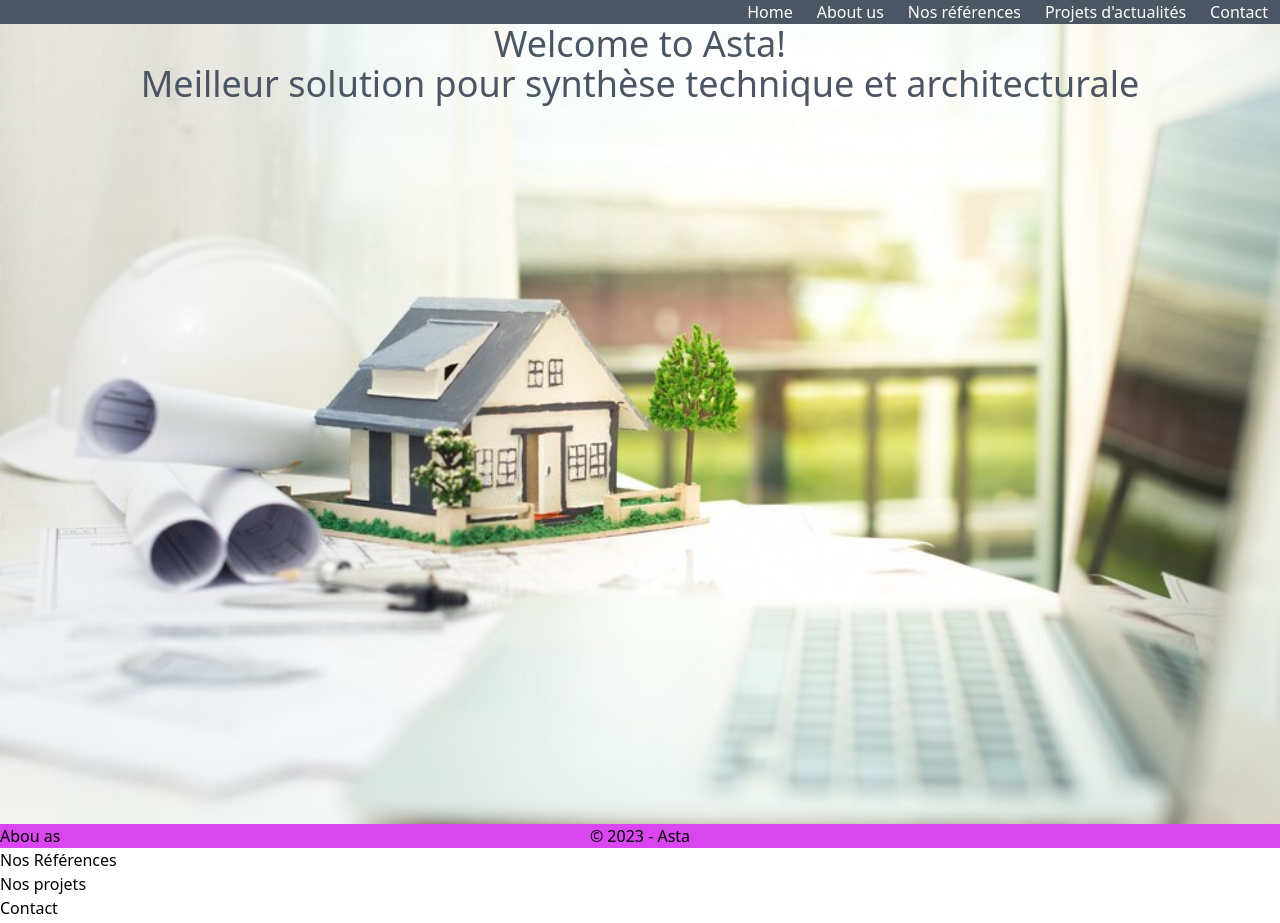
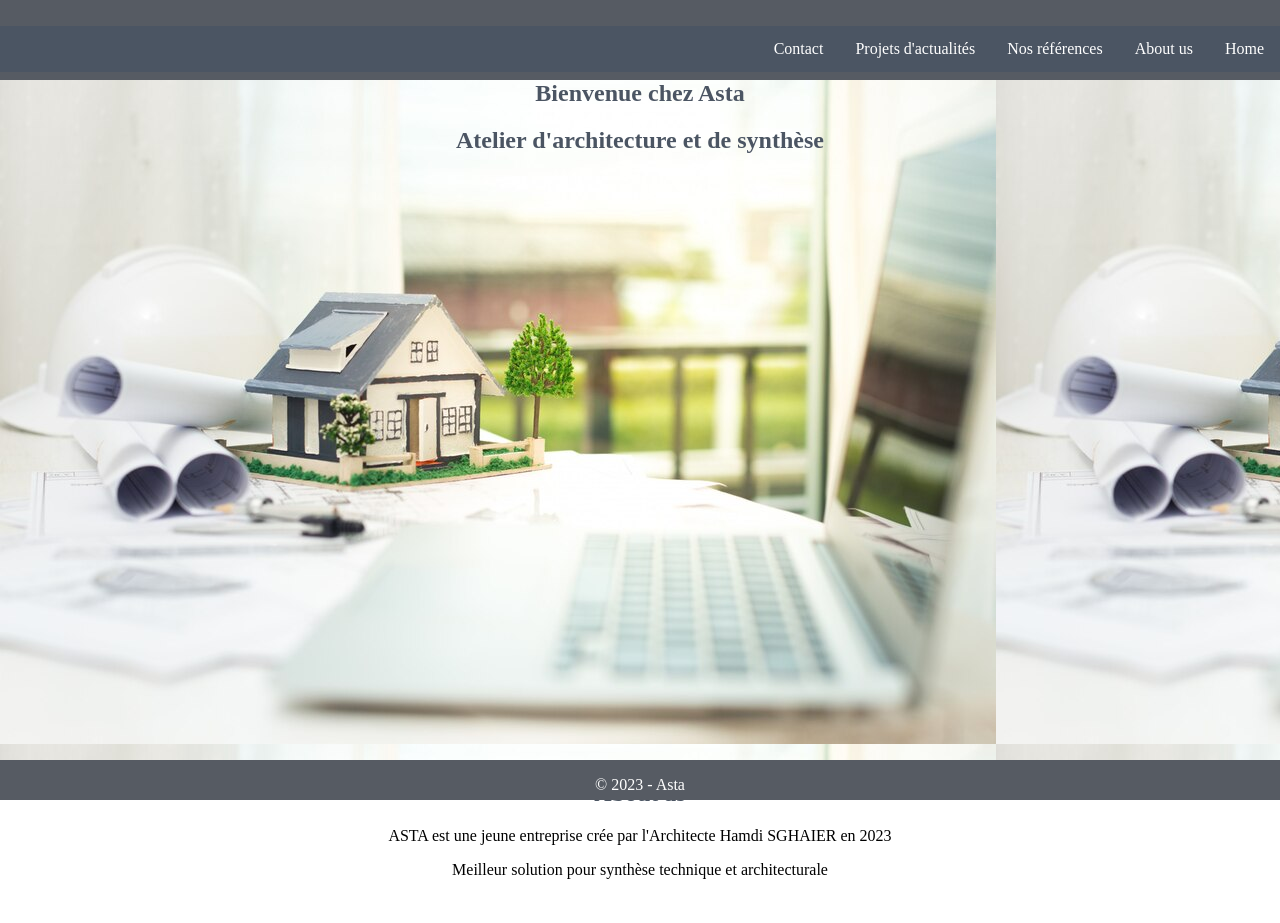
Before and after one commit to ahmed2007/ASTA-WEB-SITE, a website: page public/index.html in a window 1280 px wide. Shown: the top 923 px of the page. Drawn offline with Linux system fonts and the light colour scheme.

Commit message:
css instead tailwind

```diff
--- a/package.json
+++ b/package.json
@@ -11,7 +11,6 @@
   "author": "",
   "license": "ISC",
   "devDependencies": {
-    "tailwindcss": "^3.4.1"
   },
   "dependencies": {
     "@fortawesome/fontawesome-free": "^6.5.1"
--- a/public/index.html
+++ b/public/index.html
@@ -1,42 +1,73 @@
 <!doctype html>
-<html class="h-full w-full" lang="fr">
+<html class="" lang="fr">
 <head>
   <meta charset="utf-8">
   <title>ASTA</title>
-  <link rel="stylesheet" href="main.css">
+  <link rel="stylesheet" href="/src/styles.css">
   <link href="assets/fontawesome/css/fontawesome.css" rel="stylesheet">
   <link href="assets/fontawesome/css/all.css" rel="stylesheet">
 
 </head>
-<body class="h-full w-full">
-        <header class="bg-gray-600 gap-2">
-                <nav class="flex justify-end">
-                    <ul class="flex flex-row">
-                        <li class="text-white px-3"><a href="#home">Home</a></li>
+<body >
+    <div id="page">
+                <header id="header" class="col">
+                    <div class="h-tier"></div>
+                    <div class="h-tier">
+                        <nav id="navbar">
+                            <ul class="row">
+                                <li class=""><a href="#home">Home</a></li>
                                 <li class="text-white px-3"><a href="#about">About us</a></li>
                                 <li class="text-white px-3"><a href="#ref">Nos références</a></li>
                                 <li class="text-white px-3"><a href="#projet">Projets d'actualités</a></li>
                                 <li class="text-white px-3"><a href="#contact">Contact</a></li>
                             </ul>
-                </nav>
+                        </nav></div>
+
+                    <div class="h-tier"></div>
+
         </header>
-        <main class="h-full">
-            <!-- home-->
-            <section id="home" class="w-full h-full bg-[url('assets/img/image2.jpg')] bg-cover">
-                <div></div>
-                <h2 class="text-center text-gray-600 text-4xl">Welcome to Asta!</h2>
-                <h2  class="text-center text-gray-600 text-4xl">Meilleur solution pour synthèse technique et architecturale </h2>
+        <main id="main">
+                <section id="home" class="h-5eme">
+                        <h1 class="text-center text-gray-600 m-0">Bienvenue chez Asta</h1>
+                        <h2  class="text-center text-gray-600 text-3xl">Atelier d'architecture et de synthèse</h2>
                     </section>
 
-            <section id="about">Abou as</section>
-            <section id="ref">Nos Références</section>
-            <section id="projet">Nos projets</section>
-            <section id="contact">Contact</section>
+
+
+                <section id="about" class="h-5eme">
+                    <div class="flex flex-col">
+                        <div><h1 class="text-center text-gray-600">About as</h1></div>
+                        <div>
+                            <div class="flex flex-col text-center">
+                                <p>ASTA est une jeune entreprise crée par l'Architecte Hamdi SGHAIER en 2023</p>
+                                <p>Meilleur solution pour synthèse technique et architecturale </p>
+                            </div>
+                            <div >
+                                <!-- <img src="assets/img/hamdi.jpg" alt="Photo de Hamdi"> -->
+                            </div>
+                        </div>
+                        <div></div>
+                    </div>
+
+
+
+
+
+                </section>
+                <section id="ref" class="h-5eme">
+                    <h1 class="text-center text-gray-600">Nos Références</h1></section>
+                <section id="projet"  class="h-5eme">
+                    <h1 class="text-center">Nos projets</h1></section>
+                <section id="contact"  class="h-5eme">
+                    <h1 class="text-center text-gray-600">Contact</h1></section>
+
 
         </main>
 
-        <footer class="h-1/10 bg-fuchsia-500">
+        <footer id="footer">
             <p class="text-center">&copy; 2023 - Asta</p>
         </footer>
+    </div>
+
 </body>
 </html>
--- a/src/styles.css
+++ b/src/styles.css
@@ -1,3 +1,88 @@
-@tailwind base;
-@tailwind components;
-@tailwind utilities;
+html, body {
+    height: 100%;
+    margin: 0;
+}
+
+#page {
+    height: 100%;
+    width: 100%;
+
+}
+#header {
+    width: 100%;
+    height: 10%;
+    background-color:  rgb(86, 91, 99);
+}
+
+#main{
+    width: 100%;
+    height: 85%;
+}
+
+#footer {
+    width: 100%;
+    height: 5%;
+    background-color:  rgb(86, 91, 99);
+    text-align: center;
+    margin: 0;
+    color: white;
+    position: fixed;
+}
+.text-center {
+    text-align: center;
+}
+
+.col {
+    flex-direction: column;
+}
+
+.text-gray-600 {
+    color:  rgb(75 85 99);
+}
+
+#home {
+    background-image: url('/public/assets/img/image2.jpg');
+}
+
+
+ul {
+    list-style-type: none;
+    margin: 0;
+    padding: 0;
+    overflow: hidden;
+    background-color: rgb(75 85 99);
+  }
+
+  li {
+    float: right;
+  }
+
+  li a {
+    display: block;
+    color: white;
+    text-align: center;
+    padding: 14px 16px;
+    text-decoration: none;
+  }
+
+  /* Change the link color to #111 (black) on hover */
+  li a:hover {
+    background-color: rgb(70, 93, 128);
+  }
+
+
+  .h-tier {
+    height: 33%;
+  }
+
+  .h-5eme {
+    height: 100%;
+  }
+
+  .h-100 {
+
+  }
+
+  .m-0 {
+    margin: 0;
+  }
--- a/tailwind.config.js
+++ /dev/null
@@ -1,8 +0,0 @@
-module.exports = {
-  content: ["./src/**/*.{html,js}", "./public/*.html"],
-  theme: {
-    extend: {},
-  },
-  plugins: [
-  ],
-};
```
Also changed, not shown: public/assets/img/Hamdi.jpg (added), public/main.css (deleted), 1 other file. Lines whose indentation alone changed are shown as unchanged.
